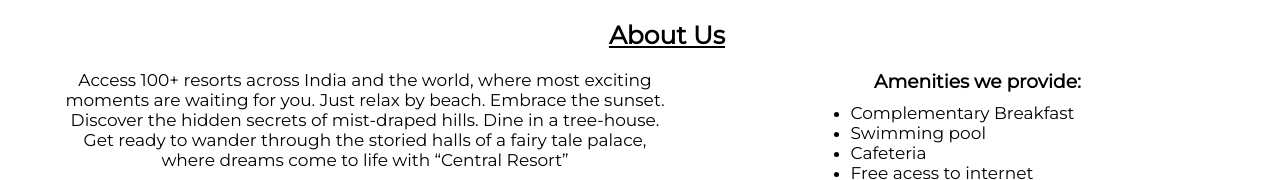
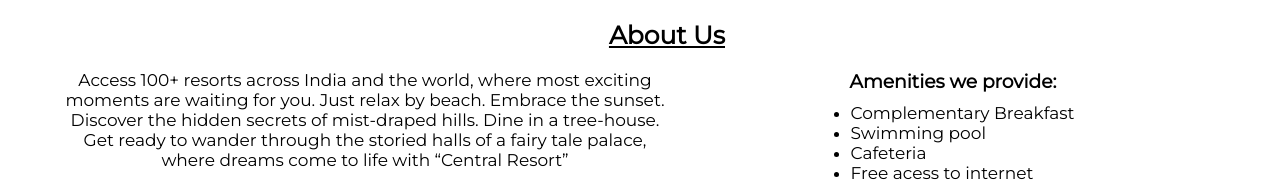
Before and after one commit to Kritiiguptaa/html-coverpage, a plain HTML site: page index.html in a window 1280 px wide. Shown: the part 810-990 px from the top of the page. Drawn offline with Linux system fonts and the light colour scheme; a web font is replaced by a local one.

Commit message:
Update index.html

```diff
--- a/index.html
+++ b/index.html
@@ -32,7 +32,7 @@
         </div>
     </section>
         <div class="amenities">
-            <h3 style="margin-left: -30px;">Amenities we provide:</h3>
+            <h3 style="margin-right: 49px;">Amenities we provide:</h3>
             <ul>
                 <li>Complementary Breakfast</li>
                 <li>Swimming pool</li>
```
